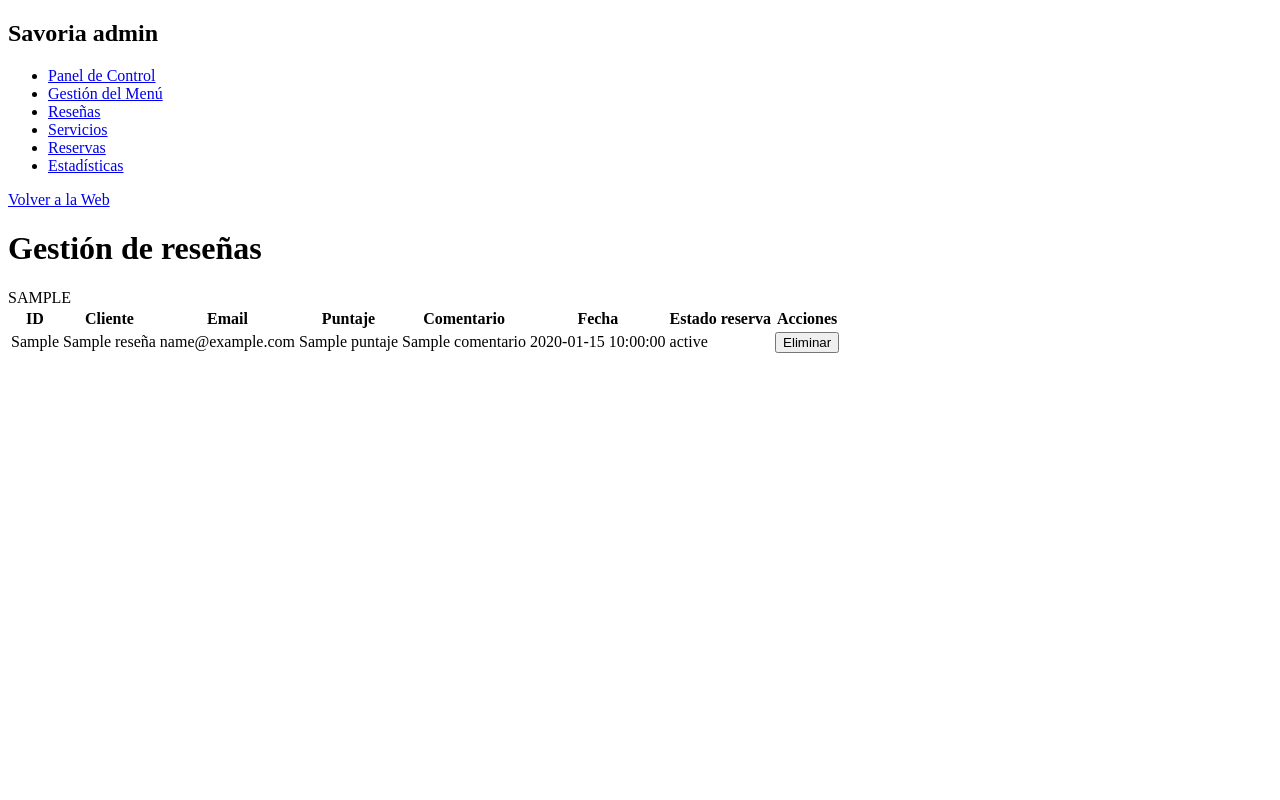
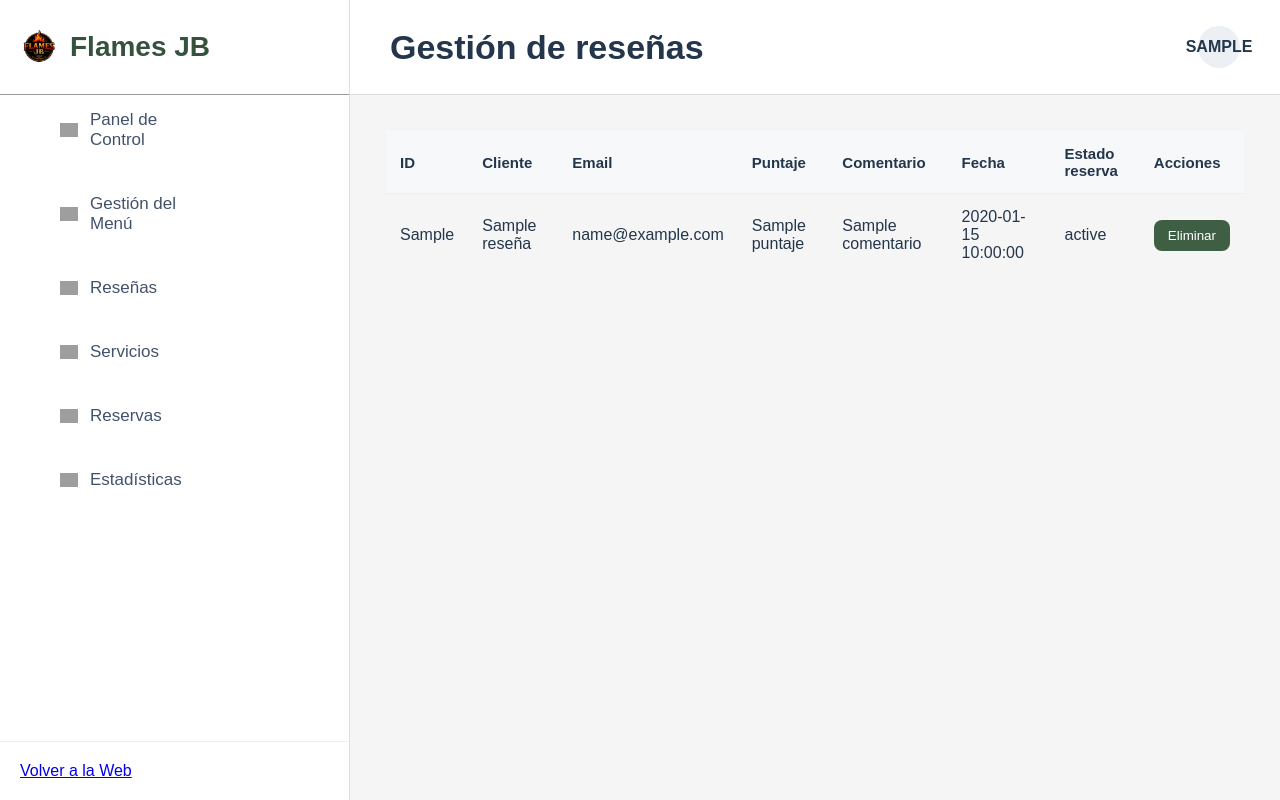
Before and after one commit to matiasnata/proyecto_final, a Flask app: template frontend/templates/admin_resenas.html in a window 1280 px wide. Run offline with Flask 3, Linux system fonts and the light colour scheme; the template is opened without the code that fills it: most values are stand-ins (such as "Sample title", 1, 10 or a date in 2020); parts of the project's set-up code (start-up, migrations or seed data) failed here and were passed over; grey boxes are pictures that could not be loaded.

Commit message:
modifico archivo admin.css, y base_admin html, teniando una base de como seria el estilo de la pagina

```diff
--- a/frontend/static/css/admin.css
+++ b/frontend/static/css/admin.css
@@ -0,0 +1,238 @@
+/* ---------- Reset ---------- */
+
+* {
+    margin: 0;
+    padding: 0;
+    box-sizing: border-box;
+}
+
+body {
+    font-family: Arial, Helvetica, sans-serif;
+    background-color: #f5f5f5;
+    color: #24364b;
+}
+
+
+/* ---------- Layout ---------- */
+
+.admin-layout {
+    display: flex;
+    min-height: 100vh;
+}
+
+
+/* ---------- Sidebar ---------- */
+
+.sidebar {
+    width: 350px;
+    background-color: #ffffff;
+    border-right: 1px solid #dddddd;
+
+    display: flex;
+    flex-direction: column;
+    justify-content: space-between;
+}
+
+
+.sidebar-header {
+    padding: 28px 20px;
+    font-size: 20px;
+    font-weight: bold;
+    color: #35533c;
+    border-bottom: 1px solid #999999;
+    background-color: #ffffff;
+}
+
+.sidebar nav {
+    padding: 0px 150px 220px 40px;
+}
+
+.sidebar nav a {
+    display: flex;
+    align-items: center;
+    gap: 12px;
+
+    text-decoration: none;
+    color: #42526b;
+
+    padding: 14px 20px;
+    margin-bottom: 12px;
+
+    border-radius: 14px;
+    transition: 0.2s;
+
+    font-family: "Poppins", sans-serif;
+    font-size: 17px;
+    font-weight: 500;
+}
+
+.sidebar nav a:hover {
+    background-color: #d8d7d7;
+}
+
+.sidebar nav a.active {
+    background-color: #3f5f45;
+    color: white;
+    font-weight: bold;
+}
+
+.sidebar-footer {
+    padding: 20px;
+    border-top: 1px solid #eeeeee;
+}
+
+.sidebar-header {
+    display: flex;
+    align-items: center;
+    gap: 12px;
+}
+
+.sidebar-logo {
+    width: 38px;
+    height: 38px;
+    object-fit: cover;
+    border-radius: 8px;
+}
+
+.sidebar-title {
+    font-size: 28px;
+    font-weight: 700;
+    color: #35533c;
+    font-family: "Poppins", sans-serif;
+}
+
+.links_dashboard ul {
+    list-style: none;
+    padding: 0;
+}
+
+.links_dashboard li {
+    margin-bottom: 16px;
+}
+
+.links_dashboard a {
+    display: flex;
+    align-items: center;
+    gap: 12px;
+    text-decoration: none;
+    color: #35533c;
+}
+
+.nav-icon {
+    width: 18px;
+    height: 18px;
+    object-fit: contain;
+}
+
+
+
+/* ---------- Main ---------- */
+
+.main-content {
+    flex: 1;
+    display: flex;
+    flex-direction: column;
+}
+
+
+/* ---------- Topbar ---------- */
+
+.topbar {
+    height: 95px;
+
+    background-color: white;
+    border-bottom: 1px solid #dddddd;
+
+    display: flex;
+    align-items: center;
+    justify-content: space-between;
+
+    padding: 0 40px;
+}
+
+.topbar h1 {
+    font-size: 34px;
+    font-weight: bold;
+}
+
+.admin-avatar {
+    width: 42px;
+    height: 42px;
+
+    border-radius: 50%;
+    background-color: #eceff3;
+
+    display: flex;
+    align-items: center;
+    justify-content: center;
+
+    font-weight: bold;
+}
+
+
+/* ---------- Page container ---------- */
+
+.page-content {
+    padding: 36px;
+}
+
+
+/* ---------- White card ---------- */
+
+.card {
+    background-color: white;
+    border-radius: 20px;
+    padding: 28px;
+
+    box-shadow: 0 1px 5px rgba(0,0,0,0.08);
+}
+
+
+/* ---------- Tabla reseñas ---------- */
+
+table {
+    width: 100%;
+    border-collapse: collapse;
+}
+
+thead {
+    background-color: #f7f8fa;
+}
+
+th {
+    text-align: left;
+    padding: 14px;
+    font-size: 15px;
+}
+
+td {
+    padding: 14px;
+    border-top: 1px solid #eeeeee;
+}
+
+tbody tr:hover {
+    background-color: #fafafa;
+}
+
+
+/* ---------- Botón ---------- */
+
+button {
+    background-color: #3f5f45;
+    color: white;
+
+    border: none;
+    border-radius: 8px;
+
+    padding: 8px 14px;
+    cursor: pointer;
+}
+
+button:hover {
+    opacity: 0.9;
+}
+
+.user-profile {
+    display: flex;
+    align-items: center;
+}
--- a/frontend/templates/base_admin.html
+++ b/frontend/templates/base_admin.html
@@ -3,38 +3,96 @@
 <head>
     <meta charset="UTF-8">
     <meta name="viewport" content="width=device-width, initial-scale=1.0">
+    <link rel="stylesheet" href="../static/css/admin.css">
     <title>Savoria admin</title>
 </head>
 <body class="admin-layout">
     <aside class="sidebar">
-        <div class="logo">
-            <h2>Savoria admin</h2>
+        <div class="sidebar-header">
+            <img src="../static/Imagenes/fondo.jpg"
+            alt="Logo Savoria"
+            class="sidebar-logo">
+
+            <span class="sidebar-title">
+                Flames JB
+            </span>
         </div>
-        <nav class="links_dashboard">
-            <ul>
-                <li><a href="{{ url_for('admin_dashboard') }}">Panel de Control</a></li> <!-- bueno esto lo que hace es buscar en tu archivo app.py del frontend una funcion que se llame admin dashboard y drenderiza el template que devuelve esa funcion-->
-                <li><a href="{{ url_for('admin_menu') }}">Gestión del Menú</a></li>
-                <li><a href="{{ url_for('admin_resenas') }}">Reseñas</a></li>
-                <li><a href="{{ url_for('admin_servicios') }}">Servicios</a></li>
-                <li><a href="{{ url_for('admin_reservas') }}">Reservas</a></li>
-                <li><a href="{{ url_for('admin_estadisticas') }}">Estadísticas</a></li>
-            </ul>
+    <nav class="links_dashboard">
+        <ul>
 
-            </nav>
-        <div class="logout">
+            <li>
+                <a href="{{ url_for('admin_dashboard') }}">
+                    <img src="/static/Imagenes/dashboard.png"
+                         alt=""
+                        class="nav-icon">
+
+                    Panel de Control
+                </a>
+            </li>
+
+            <li>
+                <a href="{{ url_for('admin_menu') }}">
+                    <img src="/static/Imagenes/menu.png"
+                        alt=""
+                        class="nav-icon">
+
+                    Gestión del Menú
+                </a>
+            </li>
+
+            <li>
+                <a href="{{ url_for('admin_resenas') }}">
+                    <img src="/static/Imagenes/star.png"
+                        alt=""
+                        class="nav-icon">
+
+                    Reseñas
+                </a>
+            </li>
+            <li>
+                <a href="{{ url_for('admin_servicios') }}">
+                    <img src="/static/Imagenes/servicios.png"
+                         alt=""
+                         class="nav-icon">
+                    Servicios
+                </a>
+            </li>
+
+            <li>
+                <a href="{{ url_for('admin_reservas') }}">
+                    <img src="/static/Imagenes/reservas.png"
+                        alt=""
+                        class="nav-icon">
+                    Reservas
+                </a>
+            </li>
+
+            <li>
+                <a href="{{ url_for('admin_estadisticas') }}">
+                    <img src="/static/Imagenes/estadisticas.png"
+                         alt=""
+                         class="nav-icon">
+                    Estadísticas
+                </a>
+            </li>
+
+        </ul>
+
+    </nav>
+        <div class="sidebar-footer">
             <a href="{{ url_for('inicio') }}">Volver a la Web</a>
         </div>
     </aside>
 
     <main class="main-content">
-        <header class="top-bar">
+        <header class="topbar">
             <h1>{% block titulo_seccion %}{% endblock %}</h1> <!--aca ponen el titulo de su seccion-->
             <div class="user-profile">
-                <span class="avatar">{{ usuario_autenticado[0] | upper }}</span> <!--habria que ver luego cuando manejemos el inicio de sesion que s eguarde en alguna variable usuario, el nombre del usuario que inici sesion asi aparece su incial ahi arriba-->
+                <span class="admin-avatar">{{ usuario_autenticado[0] | upper }}</span> <!--habria que ver luego cuando manejemos el inicio de sesion que s eguarde en alguna variable usuario, el nombre del usuario que inici sesion asi aparece su incial ahi arriba-->
             </div>
         </header>
 
-        <div class="content-area">
+        <div class="page-content">
             {% block admin_content %}{% endblock %} <!--aca el contenido de su seccion-->
         </div>
     </main>
```
